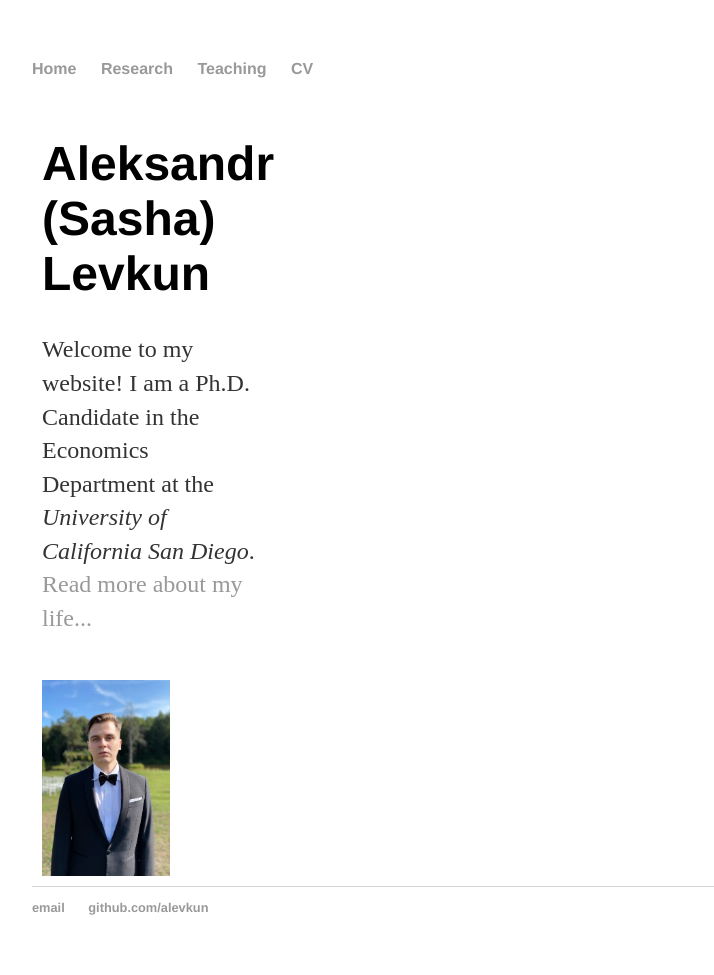
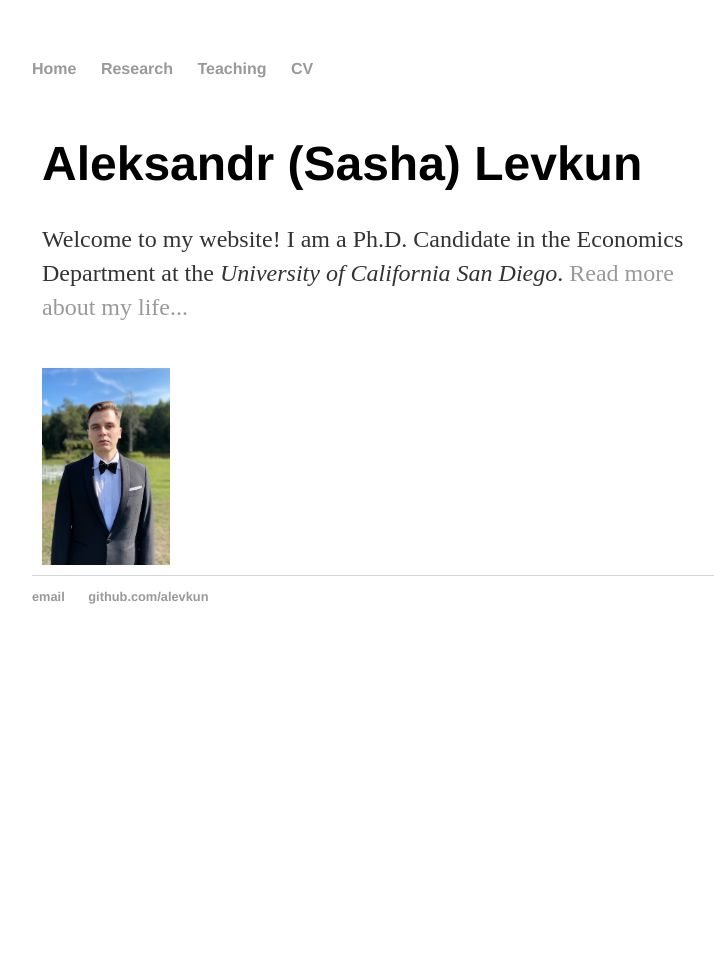
Before and after one commit to alevkun/alevkun.github.io, a Jekyll site: the page built from index.html, in a window 1280 px wide. Shown: the whole page, without its empty margins (160-874 px from the left). Built offline with Jekyll 4.4.1, drawn with Linux system fonts in a browser that asks for light colours; after the commit the page ends 900 px from its top, so only the background shows below that.

Commit message:
Update main.css

```diff
--- a/css/main.css
+++ b/css/main.css
@@ -48,11 +48,11 @@ ul.posts li {
 }
 
 .left {
-  width: 25%;
+  width: 75%;
 }
 
 .right {
-  width: 75%;
+  width: 25%;
 }
 
 /* Clear floats after the columns */
```
